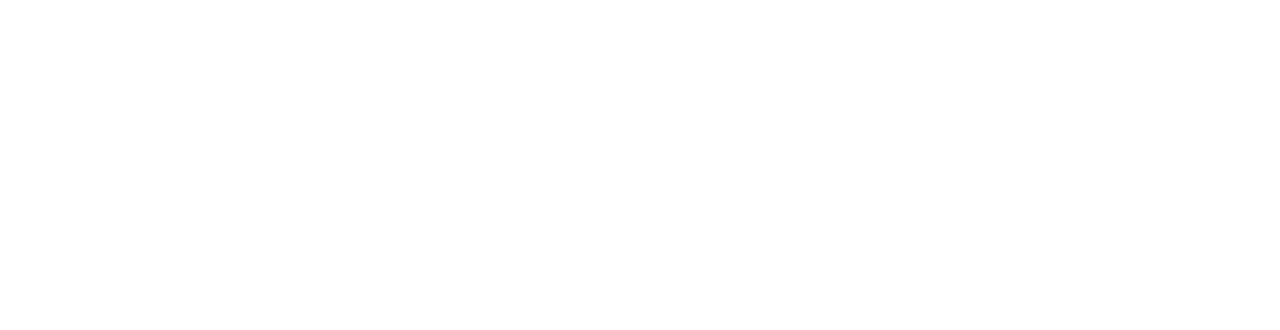
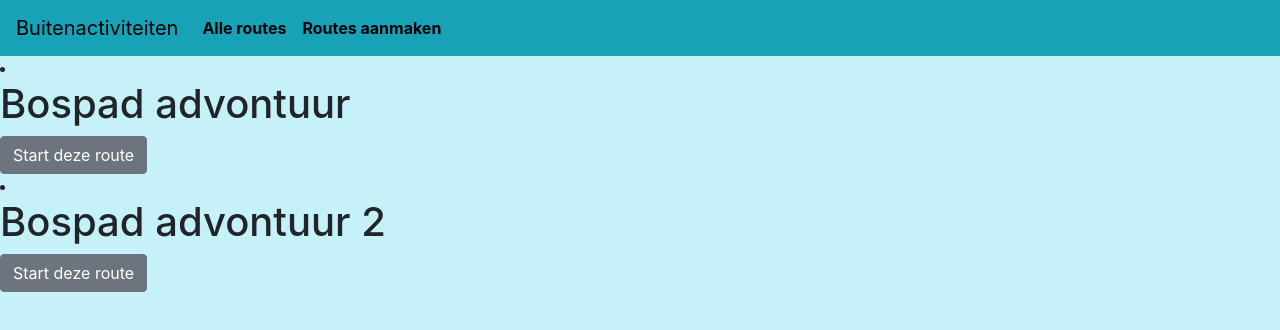
Before and after one commit to KevinWagenvoort/Buitenactiviteiten-applicatie, a Nuxt app: page /routes in a window 1280 px wide. Before the commit this address had no page. Shown: the top 330 px of the page. Built offline with nearby package versions, Linux system fonts and the light colour scheme.

Commit message:
Navigation + pages

```diff
--- a/components/UserGeoPosition.vue
+++ b/components/UserGeoPosition.vue
@@ -1,23 +1,25 @@
 <template>
   <div>
     <p>Huidige positie gebruiker: </p>
-    <p v-if="location">latitude : {{this.location.latitude}}, longitude: {{this.location.longitude}}</p>
-    <p v-else-if="!location">Nog geen positie!</p>
+    <p v-if="hasLocation">latitude : {{this.location.latitude}}, longitude: {{this.location.longitude}}</p>
+    <p v-else-if="!hasLocation">Nog geen positie!</p>
   </div>
 </template>
 
-<script>
+<script lang="ts">
   import Vue from 'vue'
 
   export default Vue.extend({
     name: 'UserGeoPositionComponent',
     data: function () {
       return {
-        location: false,
+        hasLocation: false,
+        location: {},
       }
     },
     beforeMount: function () {
       navigator.geolocation.watchPosition((position) => {
+        this.hasLocation = true;
         this.location = position.coords;
       });
     }
--- /dev/null
+++ b/components/navbar.vue
@@ -0,0 +1,26 @@
+<template>
+    <div>
+    <b-navbar toggleable="lg" type="dark" variant="info">
+        <b-navbar-brand><NuxtLink to="/">Buitenactiviteiten</NuxtLink></b-navbar-brand>
+
+        <b-navbar-toggle target="nav-collapse"></b-navbar-toggle>
+
+        <b-collapse id="nav-collapse" is-nav>
+        <b-navbar-nav>
+            <b-nav-item><NuxtLink to="/routes">Alle routes</NuxtLink></b-nav-item>
+            <b-nav-item><NuxtLink to="/routes">Routes aanmaken</NuxtLink></b-nav-item>
+        </b-navbar-nav>
+        </b-collapse>
+    </b-navbar>
+    </div>
+</template>
+
+<style scoped>
+    a {
+        color:black;
+    }
+
+    .nuxt-link-exact-active {
+        font-weight: bold;
+    }
+</style>
--- /dev/null
+++ b/components/route.vue
@@ -0,0 +1,12 @@
+<template>
+    <div>
+        <h1>{{ route.title }}</h1>
+        <b-button :to="{name: 'activeRoute', params: { route: JSON.stringify(route) } }">Start deze route</b-button>
+    </div>
+</template>
+
+<script>
+    export default {
+        props: ['route']
+    }
+</script>
--- /dev/null
+++ b/layouts/default.vue
@@ -0,0 +1,15 @@
+<template>
+  <div id="testDiv">
+    <Navbar />
+    <div id="nuxtContent">
+        <Nuxt />
+    </div>
+  </div>
+</template>
+
+<style scoped>
+    #nuxtContent {
+        background: #c5f1f8;
+        height: 100vh;
+    }
+</style>
--- /dev/null
+++ b/pages/activeRoute.vue
@@ -0,0 +1,72 @@
+<template>
+    <div v-if="hasParams">
+        <h1>{{ title }}</h1>
+        <p>Deze route wordt nu getracked {{ id }}</p>
+        <div>
+            <li v-for="(poi, index) in pois" :key="index">
+                <p>{{ poi.title }}</p>
+                <p>latitude : {{poi.latitude}}, longitude: {{poi.longitude}}</p>
+                <p v-if="hasLocation">Afstand: {{ poi.distance }} meter</p>
+            </li>
+        </div>
+    </div>
+</template>
+
+<script lang="ts">
+    import Vue from 'vue'
+
+    export default Vue.extend({
+        props: ['route'],
+        data: function () {
+            let pois : any[] = [];
+
+            return {
+            hasParams: false,
+            title: "TITLE",
+            id : "ID",
+            pois: pois,
+            hasLocation: false,
+            }
+        },
+        beforeMount: function () {
+            if (this.$route.params.route) {
+                let routeParam = JSON.parse(this.$route.params.route);
+
+                this.hasParams = true;
+                this.title = routeParam.title;
+                this.id = routeParam.id;
+                let pois : any[] = routeParam.pois;
+
+
+                navigator.geolocation.watchPosition((position) => {
+                    this.hasLocation = true;
+
+                    // Calculate distance to poi
+                    pois.map(poi => {
+                        poi['distance'] = calculateDistanceInMeters(poi["latitude"], poi["longitude"], position.coords.latitude, position.coords.longitude);
+                    })
+
+                    this.pois = pois;
+                });
+            }
+        }
+    })
+
+    function calculateDistanceInMeters(lat1: number, lon1: number, lat2: number, lon2: number) {
+            var R = 6371; // Radius of the earth in km
+            var dLat = deg2rad(lat2-lat1);  // deg2rad below
+            var dLon = deg2rad(lon2-lon1);
+            var a =
+                Math.sin(dLat/2) * Math.sin(dLat/2) +
+                Math.cos(deg2rad(lat1)) * Math.cos(deg2rad(lat2)) *
+                Math.sin(dLon/2) * Math.sin(dLon/2)
+                ;
+            var c = 2 * Math.atan2(Math.sqrt(a), Math.sqrt(1-a));
+            var d = R * c; // Distance in km
+            return Math.round(d * 1000);
+        }
+
+    function deg2rad(deg: number) {
+        return deg * (Math.PI/180)
+    }
+</script>
--- a/pages/index.vue
+++ b/pages/index.vue
@@ -1,5 +1,7 @@
 <template>
-  <user-geo-position />
+  <div>
+    <p>homepage</p>
+  </div>
 </template>
 
 <script lang="ts">
--- /dev/null
+++ b/pages/routes.vue
@@ -0,0 +1,60 @@
+<template>
+    <div v-if="routes.length > 0" id="routesList">
+        <li v-for="(route, index) in routes" :key="index">
+            <route :key="route.id" :route="route"/>
+        </li>
+    </div>
+</template>
+
+<script lang="ts">
+    import Vue from 'vue'
+
+    export default Vue.extend({
+    name: 'routes',
+    data: function () {
+        return {
+            routes: [{}]
+        }
+    },
+    beforeMount: function () {
+        this.routes = [
+            {
+                "id": "A134",
+                "title": "Bospad advontuur",
+                "pois": [
+                    {
+                        "title": "Bezienswaardigheid: De wilde Bes",
+                        "description": "Als je vanuit dit punt om je heen kijkt zie je in de verte een oude boederij liggen genaamd “De wilde Bes”. Deze boederij is gebouwt in het jaar 1902. Gedurende de tweede wereldoorlog werd deze woning gebruikt als buurtcentrum. Het plaatselijke verzet organiseerde hier in het geheim bijeenkomsten. Tegenwoordig staat deze boederij op de Unesco werelderfgoed lijst en word het [foto] door de plaatselijke bevolking gebruikt voor de wekelijkste sjoelwestrijden. [link naar wikipedia pagina met meer informatie]",
+                        "latitude": 52.291779,
+                        "longitude": 5.965167
+                    },
+                    {
+                        "title": "Opdracht: Tel de berkenbomen",
+                        "description": "Tel hoeveel berkenbomen er op dit kruispunt staan.",
+                        "latitude": 52.294779,
+                        "longitude": 5.965567
+                    }
+                ]
+            },
+            {
+                "id": "A134",
+                "title": "Bospad advontuur 2",
+                "pois": [
+                    {
+                        "title": "Bezienswaardigheid: De wilde Bes",
+                        "description": "Als je vanuit dit punt om je heen kijkt zie je in de verte een oude boederij liggen genaamd “De wilde Bes”. Deze boederij is gebouwt in het jaar 1902. Gedurende de tweede wereldoorlog werd deze woning gebruikt als buurtcentrum. Het plaatselijke verzet organiseerde hier in het geheim bijeenkomsten. Tegenwoordig staat deze boederij op de Unesco werelderfgoed lijst en word het [foto] door de plaatselijke bevolking gebruikt voor de wekelijkste sjoelwestrijden. [link naar wikipedia pagina met meer informatie]",
+                        "latitude": 52.291779,
+                        "longitude": 5.965167
+                    },
+                    {
+                        "title": "Opdracht: Tel de berkenbomen",
+                        "description": "Tel hoeveel berkenbomen er op dit kruispunt staan.",
+                        "latitude": 52.294779,
+                        "longitude": 5.965567
+                    }
+                ]
+            },
+        ];
+    }
+    })
+</script>
```
